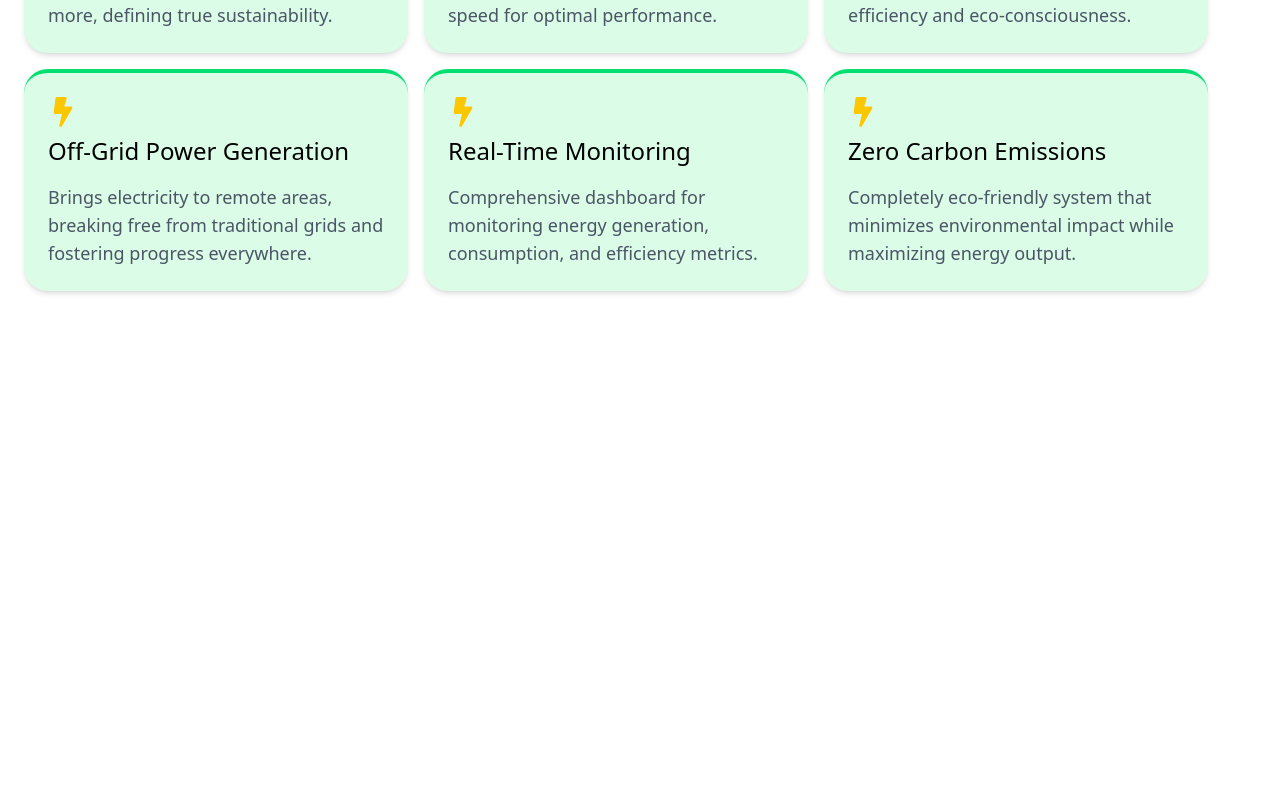
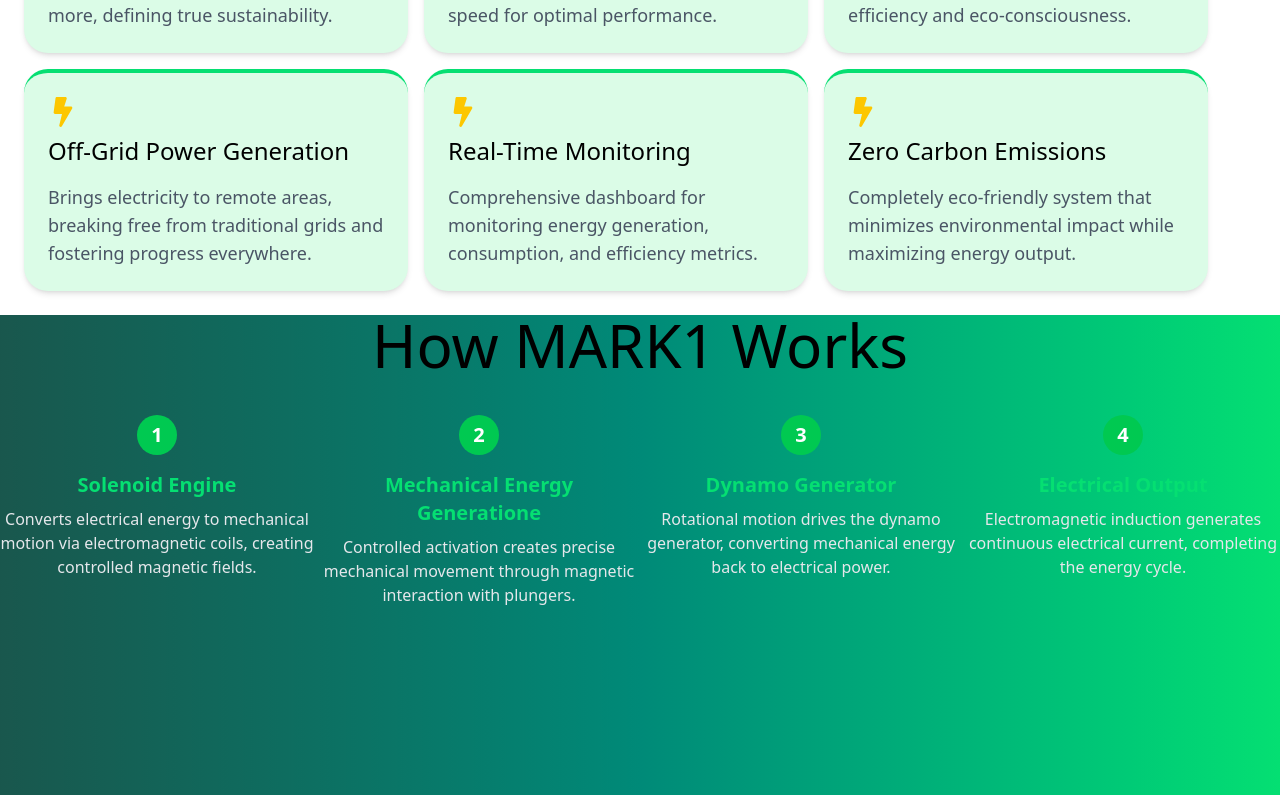
Before and after one commit to Dhruvbindal288/Mark1, a React (Vite) app: page / in a window 1280 px wide. Shown: the part 1165-1960 px from the top of the page. Before the commit the page ends 1672 px from the top, so only its background shows below. Built offline with nearby package versions, Linux system fonts and the light colour scheme.

Commit message:
How Makr1 work section

```diff
--- a/src/App.jsx
+++ b/src/App.jsx
@@ -2,12 +2,14 @@
 import Navbar from './components/Navbar'
 import Home from './pages/Home'
 import Features from './pages/Features'
+import HowitWorks from './pages/HowitWorks'
 function App() {
   return (
     <div>
       <Navbar/>
       <Home></Home>
       <Features></Features>
+      <HowitWorks></HowitWorks>
     </div>
   )
 }
--- /dev/null
+++ b/src/components/Work_card.jsx
@@ -0,0 +1,24 @@
+import React from "react";
+
+function WorkCard({ number, title, description }) {
+  return (
+    <div className="flex flex-col items-center text-center">
+
+      <div className="flex items-center justify-center w-10 h-10 rounded-full bg-green-500 text-white text-xl font-bold  mb-4">
+        {number}
+      </div>
+
+
+      <h2 className="text-lg md:text-xl font-semibold text-green-400 mb-2">
+        {title}
+      </h2>
+
+
+      <p className="text-gray-200 text-sm md:text-base max-w-xs">
+        {description}
+      </p>
+    </div>
+  );
+}
+
+export default WorkCard;
--- a/src/pages/Features.jsx
+++ b/src/pages/Features.jsx
@@ -1,7 +1,7 @@
 import Card from "../components/Card";
 function Features() {
   return (
-    <div className="h-screen p-6">
+    <div className=" p-6">
       <h1 className="md:text-6xl text-center font-medium mb-10">
         Innovative Features
       </h1>
--- /dev/null
+++ b/src/pages/HowitWorks.jsx
@@ -0,0 +1,17 @@
+import React from 'react'
+import Work_card from '../components/Work_card'
+function HowitWorks() {
+  return (
+    <div className='min-h-[60vh] w-full bg-gradient-to-r from-[#00453ae6] via-[#008a78] to-green-400'>
+    <h1 className="md:text-6xl text-center font-medium mb-10">How MARK1 Works </h1>
+    <div className='flex gap-2 flex-wrap sm: flex-nowarp md:flex-nowrap'>
+    <Work_card number={1} title={'Solenoid Engine'} description={"Converts electrical energy to mechanical motion via electromagnetic coils, creating controlled magnetic fields."}/>
+    <Work_card number={2} title={'Mechanical Energy Generatione'} description={"Controlled activation creates precise mechanical movement through magnetic interaction with plungers."}/>
+    <Work_card number={3} title={'Dynamo Generator'} description={"Rotational motion drives the dynamo generator, converting mechanical energy back to electrical power."}/>
+    <Work_card number={4} title={'Electrical Output'} description={"Electromagnetic induction generates continuous electrical current, completing the energy cycle."}/>
+    </div>
+    </div>
+  )
+}
+
+export default HowitWorks
```
